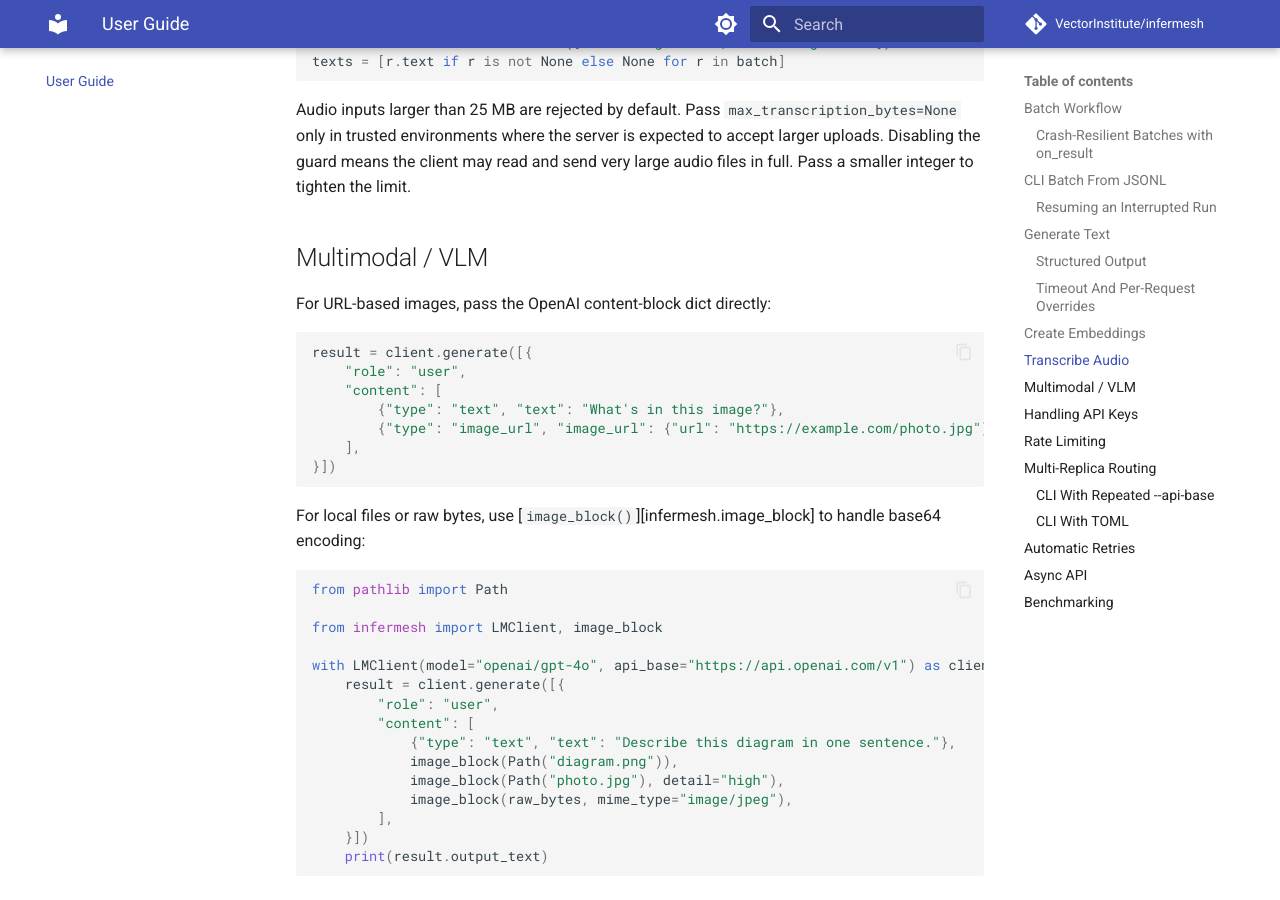
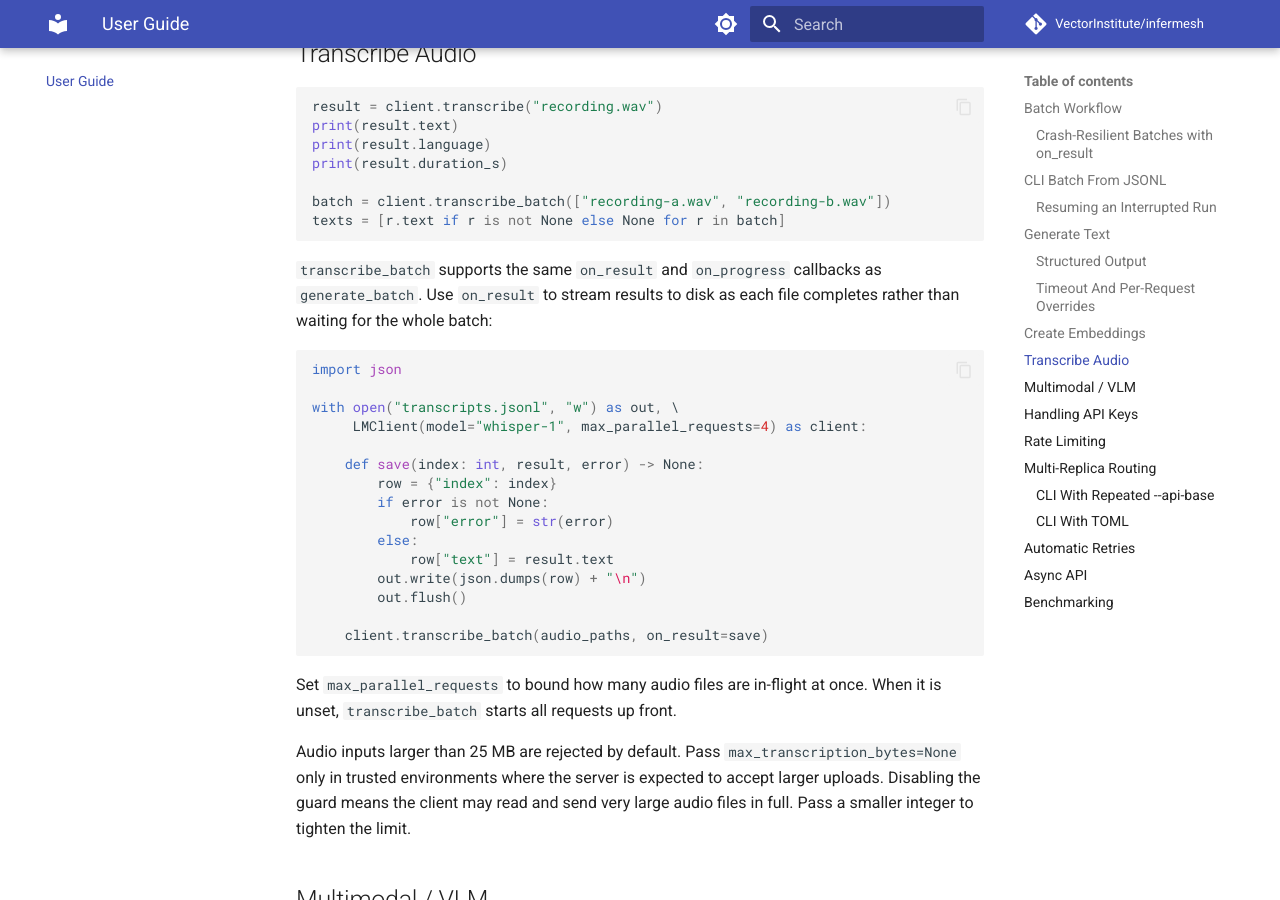
Before and after one commit to VectorInstitute/infermesh, an MkDocs documentation site: the page built from docs/guide.md, in a window 1280 px wide and 900 px high, scrolled down 6136 px. Built offline with MkDocs 1.6.1 and Material for MkDocs 9.7.7, drawn with Linux system fonts in a browser that asks for light colours; comment, search, counter and statistics services are not loaded; some of the changed text lies outside the part shown.

Commit message:
docs: clarify batch parallelism and transcribe_batch callbacks
Document max_parallel_requests for generate/transcribe vs embed
micro-batching; widen on_result types; add JSONL streaming example
for transcribe_batch.

````diff
--- a/docs/guide.md
+++ b/docs/guide.md
@@ -49,9 +49,11 @@
 stored as `None` in `batch.results`, and the corresponding exception is stored
 in `batch.errors[i]`.
 
-For large Python batches, set `max_parallel_requests` explicitly. That enables
-bounded in-flight scheduling for `generate_batch`; when it is unset, the method
-may start work for the full batch up front.
+For large Python batches, set `max_parallel_requests` explicitly. `generate_batch`
+and `transcribe_batch` both use a bounded in-flight window when it is set; when it
+is unset, they start one coroutine per item up front, which can cause memory pressure
+for very large inputs. `embed_batch` is always micro-batched regardless of
+`max_parallel_requests` — pass `micro_batch_size` to tune chunk size instead.
 
 ### Crash-Resilient Batches with `on_result`
 
@@ -91,9 +93,13 @@
 
 | Argument | Type | Notes |
 |---|---|---|
-| `index` | `int` | Position in `input_batch` |
-| `result` | `GenerationResult \| None` | `None` on failure |
+| `index` | `int` | Position in `input_batch` (global item index, not micro-batch index) |
+| `result` | `GenerationResult \| EmbeddingResult \| TranscriptionResult \| None` | `None` on failure |
 | `error` | `BaseException \| None` | `None` on success |
+
+The same contract applies to `embed_batch` and `transcribe_batch`. For
+`embed_batch`, the index is the position in the original input list even when the
+provider call was part of a micro-batch.
 
 To resume from a partial output file, read the completed indices before the
 batch starts and filter the input:
@@ -302,6 +308,31 @@
 batch = client.transcribe_batch(["recording-a.wav", "recording-b.wav"])
 texts = [r.text if r is not None else None for r in batch]
 ```
+
+`transcribe_batch` supports the same `on_result` and `on_progress` callbacks as
+`generate_batch`. Use `on_result` to stream results to disk as each file completes
+rather than waiting for the whole batch:
+
+```python
+import json
+
+with open("transcripts.jsonl", "w") as out, \
+     LMClient(model="whisper-1", max_parallel_requests=4) as client:
+
+    def save(index: int, result, error) -> None:
+        row = {"index": index}
+        if error is not None:
+            row["error"] = str(error)
+        else:
+            row["text"] = result.text
+        out.write(json.dumps(row) + "\n")
+        out.flush()
+
+    client.transcribe_batch(audio_paths, on_result=save)
+```
+
+Set `max_parallel_requests` to bound how many audio files are in-flight at once.
+When it is unset, `transcribe_batch` starts all requests up front.
 
 Audio inputs larger than 25 MB are rejected by default. Pass
 `max_transcription_bytes=None` only in trusted environments where the server is
````
Also changed, not shown: README.md (+5 -3 lines).
